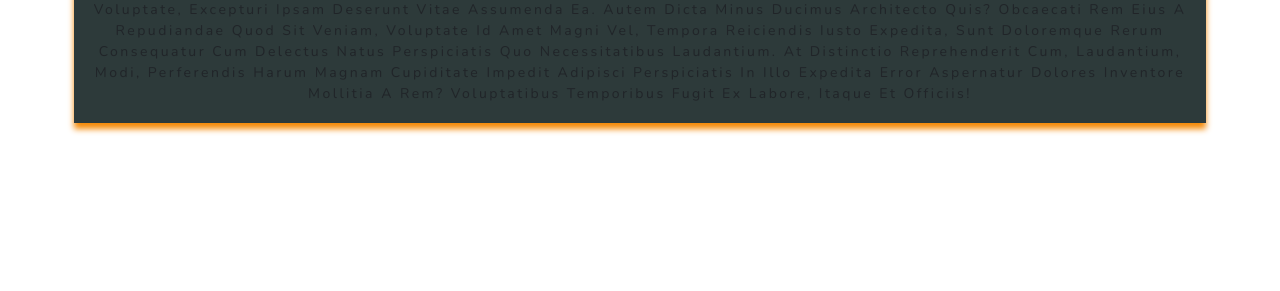
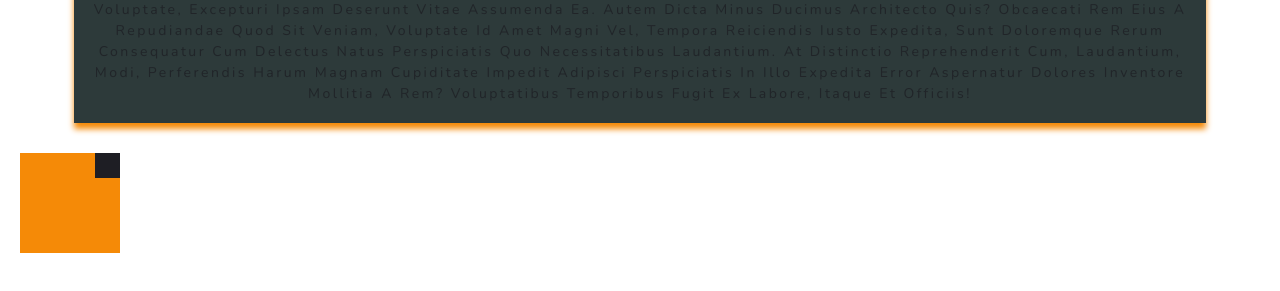
Before and after one commit to mariacalosan/CoderHouse-JavaScript, a website: page index.html in a window 1280 px wide. Shown: the part 351-642 px from the top of the page. Drawn offline with nearby package versions, Linux system fonts and the light colour scheme.

Commit message:
haciendo animacion para practica y integracion

```diff
--- a/asset/css/main.css
+++ b/asset/css/main.css
@@ -123,3 +123,21 @@ header {
     background-color: #2D3A3A;
     box-shadow: 0 6px 6px 0px #F58A07;
     border-color: #F58A07; }
+
+
+/*aplicando estilo ha la animacion realizada en el index*/
+.div_container{
+  width: 100px;
+  height: 100px;
+  background-color: #F58A07;
+  position: relative;
+  margin-top: 30px;
+  margin-left: 20px;
+}
+
+.caja_animacion{
+  width: 25px;
+  height: 25px;
+  background-color: #1E1E24;
+  position: absolute;
+}
--- /dev/null
+++ b/asset/js/animacion.js
@@ -0,0 +1,26 @@
+//animacion que quiero agregar a mi proyecto esta es de prueba
+
+// agregando un metodo que indica que la animacion se va empezar a ejecutar cuando se cargue la pagina web
+
+window.onload = function () {
+    //inicializando la variable que va a empezar en 0
+    var pocicion = 0;
+    //variable que va a tomar el objeto con id de la caja_animacion
+    var caja_animacion = document.getElementById('caja_animacion');
+    //se crea la variable que a va a temporizar atraves de la funcion la cual va estar llamando acada 10 segundos la funcion de mover
+    var temporizar = setInterval(mover, 10);
+
+    //funcion que va a evaluar la posicion
+
+    function mover(){
+        if(pocicion >= 75){
+            clearInterval(temporizar);
+        }
+        else{
+            pocicion += 1;
+            caja_animacion.style.left = pocicion+ 'px';
+        }
+    }
+
+
+};
--- a/index.html
+++ b/index.html
@@ -59,7 +59,8 @@
           autem officiis hic labore velit, dolorum sunt voluptate, excepturi ipsam deserunt vitae assumenda ea.
           Autem dicta minus ducimus architecto quis? Obcaecati rem eius a repudiandae quod sit veniam, voluptate id amet
           magni vel, tempora
-          reiciendis iusto expedita, sunt doloremque rerum consequatur cum delectus natus perspiciatis quo necessitatibus
+          reiciendis iusto expedita, sunt doloremque rerum consequatur cum delectus natus perspiciatis quo
+          necessitatibus
           laudantium. At distinctio
           reprehenderit cum, laudantium, modi, perferendis harum magnam cupiditate impedit adipisci perspiciatis in illo
           expedita error aspernatur dolores
@@ -68,6 +69,12 @@
       </div>
     </section>
   </main>
+
+ <!--animacion que quiero implementar en mi proyecto esat es de prueba aplique el css directamente en el archivo no use sass-->
+
+  <div class="div_container" id="div_container">
+    <div id="caja_animacion" class="caja_animacion"></div>
+  </div>
 
   <!--<footer>
     <div class="row justify-content-between">
@@ -90,8 +97,8 @@
 
   </footer>-->
 
-  <!--<script src="./js/condicionales.js">
-  </script>-->
+  <script src="./asset/js/animacion.js">
+  </script>
 </body>
 
 </html>
```
Also changed, not shown: asset/js/aside.js (added, +21 -0 lines).
